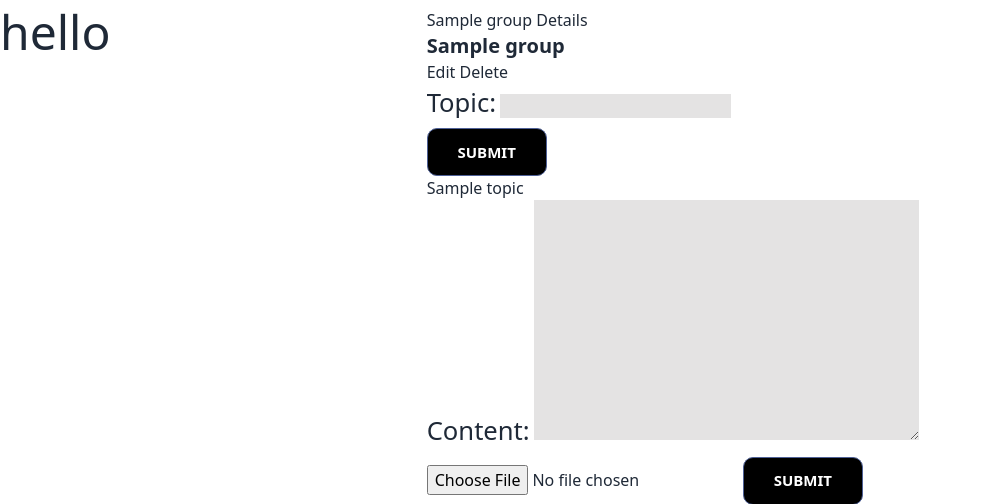
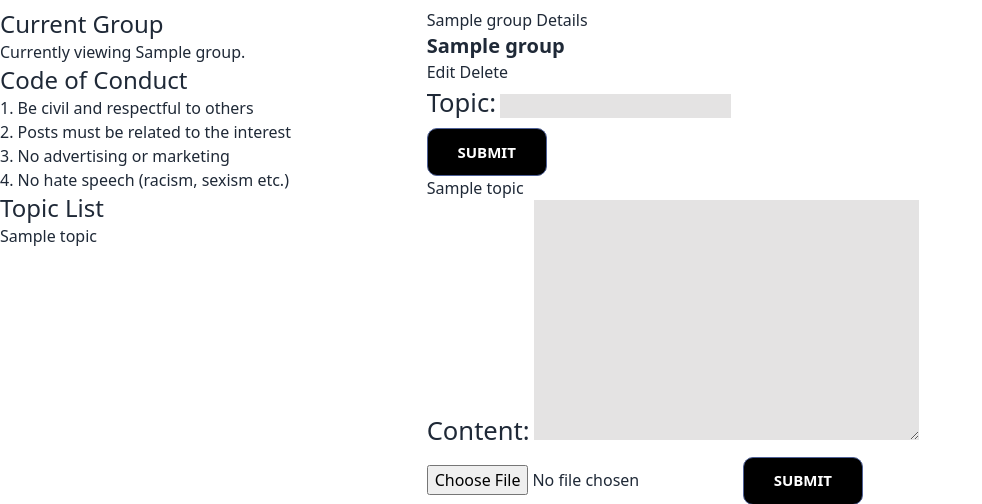
Before and after one commit to Bharatchandran/summitPrj3, a Django app: page /interests/groups/1/ in a window 1280 px wide. Shown: the part 72-576 px from the top of the page, without its empty margins (0-982 px from the left). Run offline with Django 4.2, Linux system fonts and the light colour scheme; tables that the repository leaves empty hold one stand-in row (values such as "Sample post"); grey boxes marked "Sample" are stand-in pictures; some libraries are stand-ins or nearby versions.

Commit message:
sidebar on group detail

```diff
--- a/main_app/templates/main_app/group_detail.html
+++ b/main_app/templates/main_app/group_detail.html
@@ -3,7 +3,21 @@
 {% load tailwind_filters %}
 {% block content%}
 <div class="col-span-2">
-    <h1 class="text-5xl">hello</h1>
+    <h1 class="text-2xl">Current Group</h1>
+    <p>Currently viewing {{ group.name }}.</p>
+    <h1 class="text-2xl">Code of Conduct</h1>
+    <p>
+        1. Be civil and respectful to others<br>
+        2. Posts must be related to the interest<br>
+        3. No advertising or marketing<br>
+        4. No hate speech (racism, sexism etc.)
+    </p>
+    <h1 class="text-2xl">Topic List</h1>
+    <div>
+        {% for topic in topics %}
+            <h2> {{ topic.name }} </h2>
+        {%endfor%}
+    </div>
 </div>
 <div class="col-span-4">
     <h1>{{group.name}} Details</h1>
@@ -43,7 +57,6 @@
         <img  src="{{post.image_url}}">
         <h1>{{post.image_url}}</h1>
         <h1>{{post.user}}</h1>
-
         <form  action="{% url 'create_like' group.id post.id%}" method="POST">
             {%csrf_token%}
             <button type="submit">like</button>
@@ -60,7 +73,4 @@
     {% endfor %}
 </div>
 
-    </div>
-</div>
-
 {% endblock %}
--- a/main_app/templates/main_app/group_list.html
+++ b/main_app/templates/main_app/group_list.html
@@ -2,9 +2,6 @@
 {% extends 'base.html'%}
 {% block content%}
 
-<div class="col-span-2">
-<h1 class="text-5xl">hello</h1>
-</div>
 <div class="col-span-4">
 <a href="{%url 'group_new' interest_id %}">Create Group</a>
 <a href="{%url 'interest_update' interest_id %}">Edit Interest</a>
--- a/summit/settings.py
+++ b/summit/settings.py
@@ -95,6 +95,10 @@ DATABASES = {
     'default': {
         'ENGINE': 'django.db.backends.postgresql',
         'NAME': 'summit',
+        'USER': 'tobychantharasy',
+        'PASSWORD': 'password',
+        'HOST': 'localhost',
+        'PORT': '5432',
     }
 }
 
```
Lines whose indentation alone changed are shown as unchanged.
